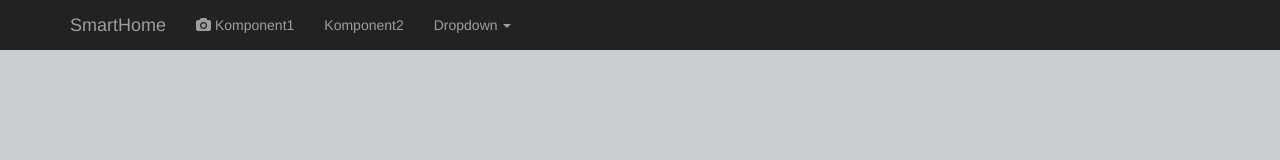
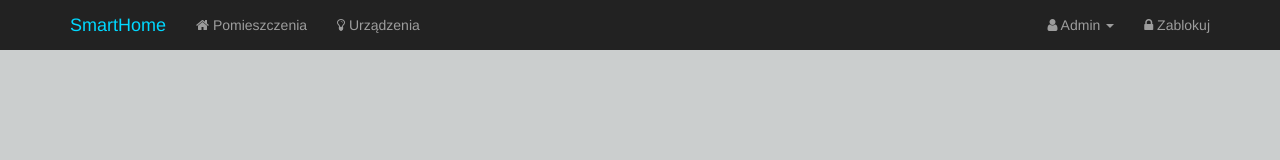
Before and after one commit to lisrec/SmartHome, a React app in the folder frontend/: page / in a window 1280 px wide. Built offline with nearby package versions, Linux system fonts and the light colour scheme.

Commit message:
Obsługa stanow zalogowany / wylogowany

```diff
--- a/frontend/src/components/Main/index.js
+++ b/frontend/src/components/Main/index.js
@@ -1,11 +1,6 @@
 import React from 'react'
 import ReactDom from 'react-dom'
-
-import {
-  BrowserRouter as Router,
-  Route,
-  Link
-} from 'react-router-dom'
+import { BrowserRouter as Router, Route, Link } from 'react-router-dom'
 
 import { NavigationTop } from '../shared/NavigationTop'
 import { Sidebar } from '../shared/Sidebar'
@@ -17,14 +12,40 @@ const styles = theme => ({
 })
 
 export class MainComponent extends React.Component {
+
+	constructor(props) {
+		super(props)
+		this.logOut = this.logOut.bind(this)
+
+		//Load session/token user
+		this.state = {
+			loggedIn: true,
+			user: {
+				login: "Admin"
+			}
+		}
+	}
+
+	componentWillUpdate(nextProps, nextState) {
+		if (nextState.loggedIn == false)
+			console.log("Armagedon kurwa: :D")
+	}
+
+	logOut = () => {
+		//Send logout service ?
+		this.setState({loggedIn: false, user: {}})
+	}
+
 	render() {
-		return (
+		return (this.state.loggedIn) ? (
 			<Router>
 				<div>
-					<NavigationTop />
+					<NavigationTop loggedIn={this.state.loggedIn} user={this.state.user} logOutAction={this.logOut}/>
 					<Route path="/test" component={Sidebar}/>
 				</div>
 			</Router>
+		) : (
+			<span>LOGUJ SIE KURWA ! </span>
 		)
 	}
 }
--- a/frontend/src/components/shared/NavigationTop/index.js
+++ b/frontend/src/components/shared/NavigationTop/index.js
@@ -1,5 +1,6 @@
 import React from 'react'
 import ReactDom from 'react-dom'
+import PropTypes from 'prop-types'
 import { Link } from 'react-router-dom'
 import { Icon } from './../Icon'
 
@@ -16,6 +17,14 @@ export class NavigationTop extends React.Component {
 		}
 	}
 
+	getNavigationElementUser = () => {
+		return (
+			<span>
+				<Icon name="user" /> {this.props.user.login}
+			</span>
+			)
+	}
+
 	toggle = () => {
 		this.setState({expanded: !this.state.expanded})
 	}
@@ -26,7 +35,7 @@ export class NavigationTop extends React.Component {
 	}
 
 	render() {
-		return (
+		return (this.props.loggedIn) ? (
 			<Navbar
 				inverse
 				fixedTop
@@ -43,25 +52,32 @@ export class NavigationTop extends React.Component {
 
 				<Navbar.Collapse>
 					<Nav>
-						<NavItem eventKey={1} componentClass={Link} href="/test" to="/test" onClick={this.close} active={location.pathname === '/test'}>
-							<Icon name="camera"/> Komponent1
+						<NavItem eventKey={1} componentClass={Link} href="/rooms" to="/rooms" onClick={this.close} active={location.pathname === '/rooms'}>
+							<Icon name="home"/> Pomieszczenia
 						</NavItem>
-						<NavItem eventKey={2} componentClass={Link} href="/test2" to="/test2" onClick={this.close} active={location.pathname === '/test2'}>
-							Komponent2
+						<NavItem eventKey={2} componentClass={Link} href="/devices" to="/devices" onClick={this.close} active={location.pathname === '/devices'}>
+							<Icon name="lightbulb-o"/> Urządzenia
 						</NavItem>
-
-						<NavDropdown eventKey={3} title="Dropdown" id="basic-nav-dropdown">
-							<MenuItem eventKey={3.1}>Action</MenuItem>
-							<MenuItem eventKey={3.2}>Another action</MenuItem>
-							<MenuItem eventKey={3.3}>Something else here</MenuItem>
+					</Nav>
+					<Nav pullRight>
+						<NavDropdown eventKey={3} title={this.getNavigationElementUser()} id="navigation-user-menu">
+							<MenuItem eventKey={3.1} componentClass={Link} href="/myAccount" to="/myAccount" onClick={this.close} active={location.pathname === '/myAccount'}>Moje Konto</MenuItem>
+							<MenuItem eventKey={3.2} componentClass={Link} href="/settings" to="/settings" onClick={this.close} active={location.pathname === '/settings'}>Ustawienia</MenuItem>
 							<MenuItem divider />
-							<MenuItem eventKey={3.4}>Separated link</MenuItem>
+							<MenuItem eventKey={3.3} componentClass={Link} href="/login" to="/login" onClick={this.close && this.props.logOutAction}>Wyloguj</MenuItem>
 						</NavDropdown>
-
+						<NavItem eventKey={4} componentClass={Link} href="/lock" to="/lock" onClick={this.close} active={location.pathname === '/lock'}>
+							<Icon name="lock"/> Zablokuj
+						</NavItem>
 					</Nav>
 				</Navbar.Collapse>
-
 			</Navbar>
-		)
+		) : <div></div>
 	}
 }
+
+NavigationTop.propTypes = {
+	loggedIn: PropTypes.bool.isRequired,
+	logOutAction: PropTypes.func.isRequired,
+	user: PropTypes.object
+}
--- a/frontend/src/components/shared/NavigationTop/style.scss
+++ b/frontend/src/components/shared/NavigationTop/style.scss
@@ -1,3 +1,7 @@
 .navbar {
 	border: none;
+
+	.navbar-brand {
+		color: #00d8ff;
+	}
 }
```
